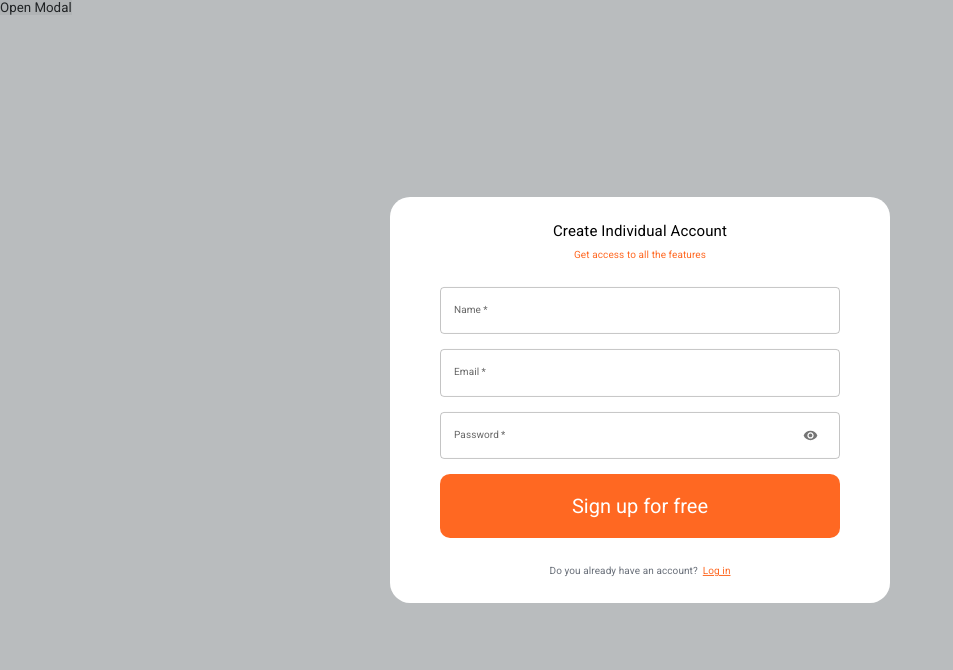
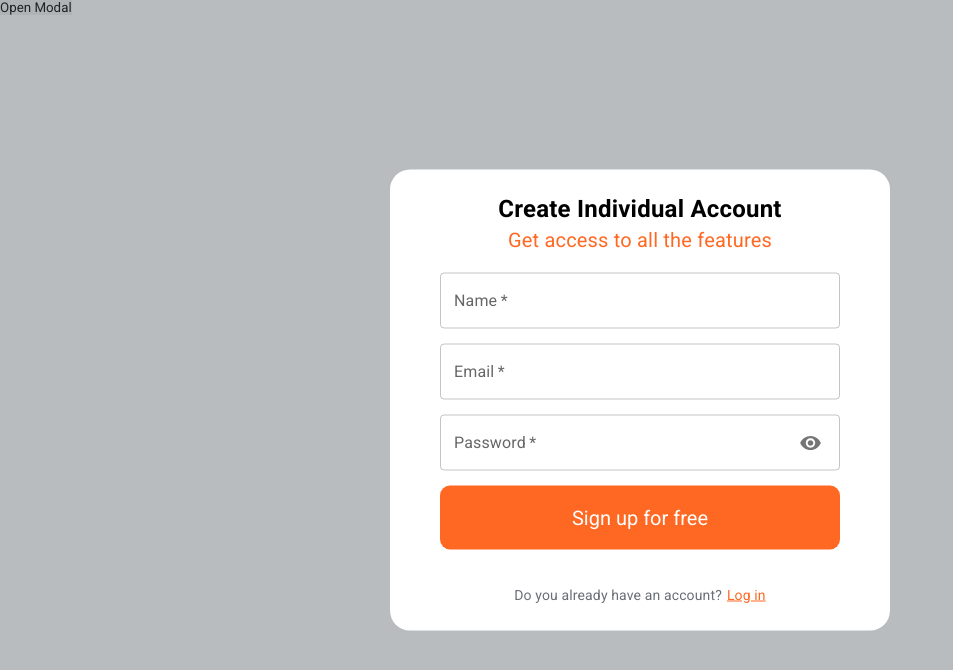
Before and after one commit to Lebedev-023046/rslang, a React (Create React App) app in the folder rs-lang/: page / in a window 1280 px wide. Both pictures are taken after a click on the button "Open Modal". Shown: the top 670 px of the page, without its empty margins (0-953 px from the left). Built offline with nearby package versions, Linux system fonts and the light colour scheme; a web font is replaced by a local one.

Commit message:
refactor: change sizes

```diff
--- a/rs-lang/src/components/Molecules/Registration/FormBody/FormBody.css
+++ b/rs-lang/src/components/Molecules/Registration/FormBody/FormBody.css
@@ -8,7 +8,5 @@
 }
 
 .text-field {
-    display: block;
     width: 100%;
-    border-color: #FF6822;
 }
--- a/rs-lang/src/components/Molecules/Registration/FormBody/FormBody.tsx
+++ b/rs-lang/src/components/Molecules/Registration/FormBody/FormBody.tsx
@@ -38,42 +38,49 @@ export function FormBody () {
           <TextField
               className='text-field'
               autoComplete='off'
-              label='Name'
+              label={<span style={{ fontSize: 16 }}>Name</span>}
               variant='outlined'
               type='text'
               value={name}
               onChange={event => setName(event?.target.value)}
+              inputProps={{ style: { fontSize: 16 } }}
+              InputLabelProps={{ style: { fontSize: 16 } }}
               required
           />
           <TextField
               className='text-field'
               autoComplete='off'
-              label='Email'
+              label={<span style={{ fontSize: 16 }}>Email</span>}
               variant='outlined'
               type='email'
               value={email}
               onChange={event => setEmail(event?.target.value)}
+              inputProps={{ style: { fontSize: 16 } }}
+              InputLabelProps={{ style: { fontSize: 16 } }}
               required
           />
 
-          <FormControl className='text-field' variant='outlined' required>
-              <InputLabel>Password</InputLabel>
+          <FormControl id='password-line' className='text-field' variant='outlined' required>
+              <InputLabel sx={{
+                fontSize: 16
+              }} htmlFor='password-line' size='normal'>Password</InputLabel>
               <OutlinedInput
                   type={showPassword ? 'password' : 'text'}
                   name='password'
                   autoComplete='on'
                   value={password}
                   onChange={event => setPassword(event?.target.value)}
+                  inputProps={{ style: { fontSize: 16 } }}
                   endAdornment={
                       <InputAdornment position='end'>
-                          <IconButton
+                          <IconButton sx={{ transform: 'scale(1.5)' }}
                               onClick={() => setShowPassword((prev) => !prev)}
                           >
                               {showPassword ? <Visibility /> : <VisibilityOff />}
                           </IconButton>
                       </InputAdornment>
                   }
-                  label='Password'
+                  label={<span style={{ fontSize: 14 }}>Password</span>}
               />
           </FormControl>
 
--- a/rs-lang/src/components/Molecules/Registration/FormFooter/FormFooter.tsx
+++ b/rs-lang/src/components/Molecules/Registration/FormFooter/FormFooter.tsx
@@ -3,7 +3,7 @@ import './FormFooter.css'
 
 export function FormFooter () {
   return (
-    <Typography className='bottom-text'>Do you already have an account?
+    <Typography fontSize='1em' className='bottom-text'>Do you already have an account?
       <span className='log-in'>Log in</span>
     </Typography>
   )
--- a/rs-lang/src/components/Molecules/Registration/FormHeader/FormHeader.tsx
+++ b/rs-lang/src/components/Molecules/Registration/FormHeader/FormHeader.tsx
@@ -6,14 +6,16 @@ export function FormHeader () {
         <div className="form-header">
             <Typography
             align='center'
-            fontSize='1.5rem'
-            lineHeight='1.875rem'
-            mb='0.625rem'>
+            fontSize='2.4rem'
+            fontWeight='700'
+            lineHeight='2.8rem'
+            mb='1rem'>
             Create Individual Account
             </Typography>
             <Typography
             align='center'
             color='#FF6822'
+            fontSize='2rem'
             lineHeight='1.5rem'
             mb='2.5rem'
             >
```
